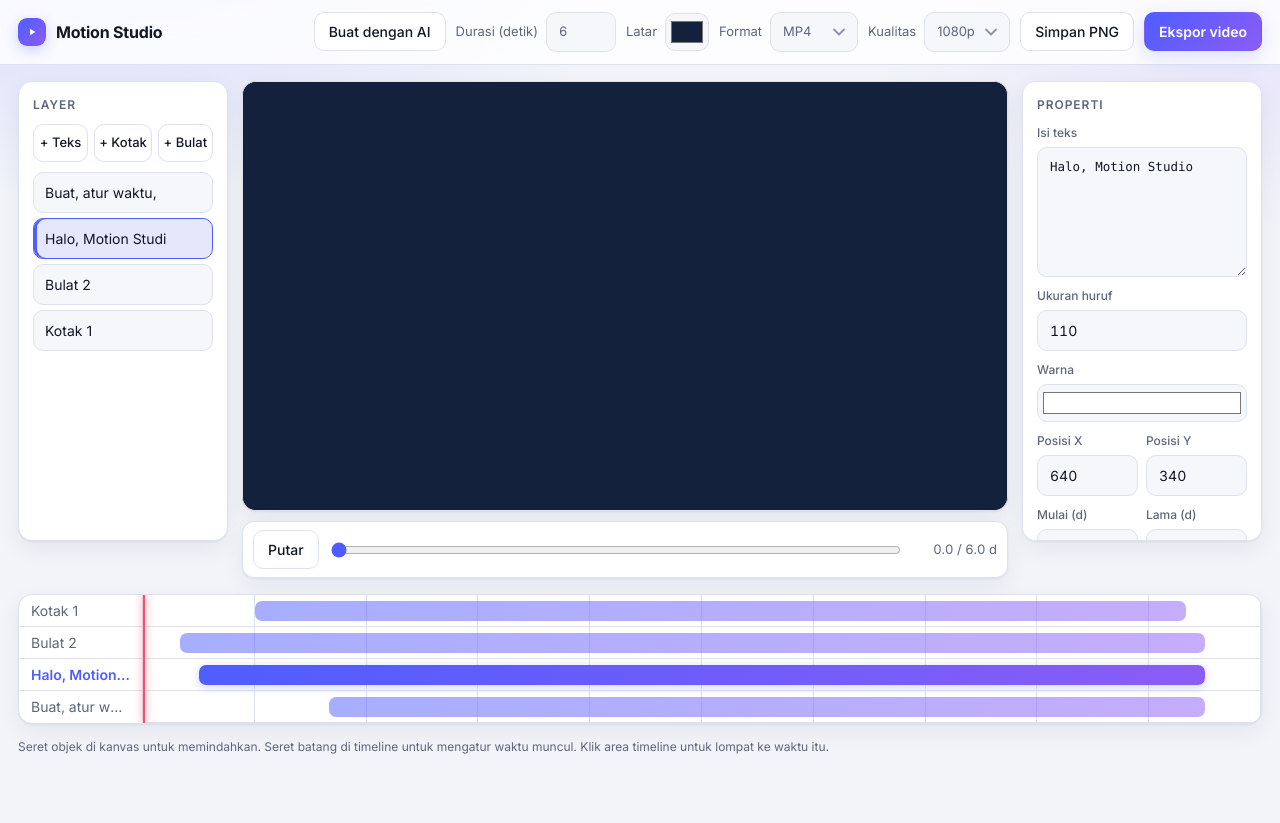
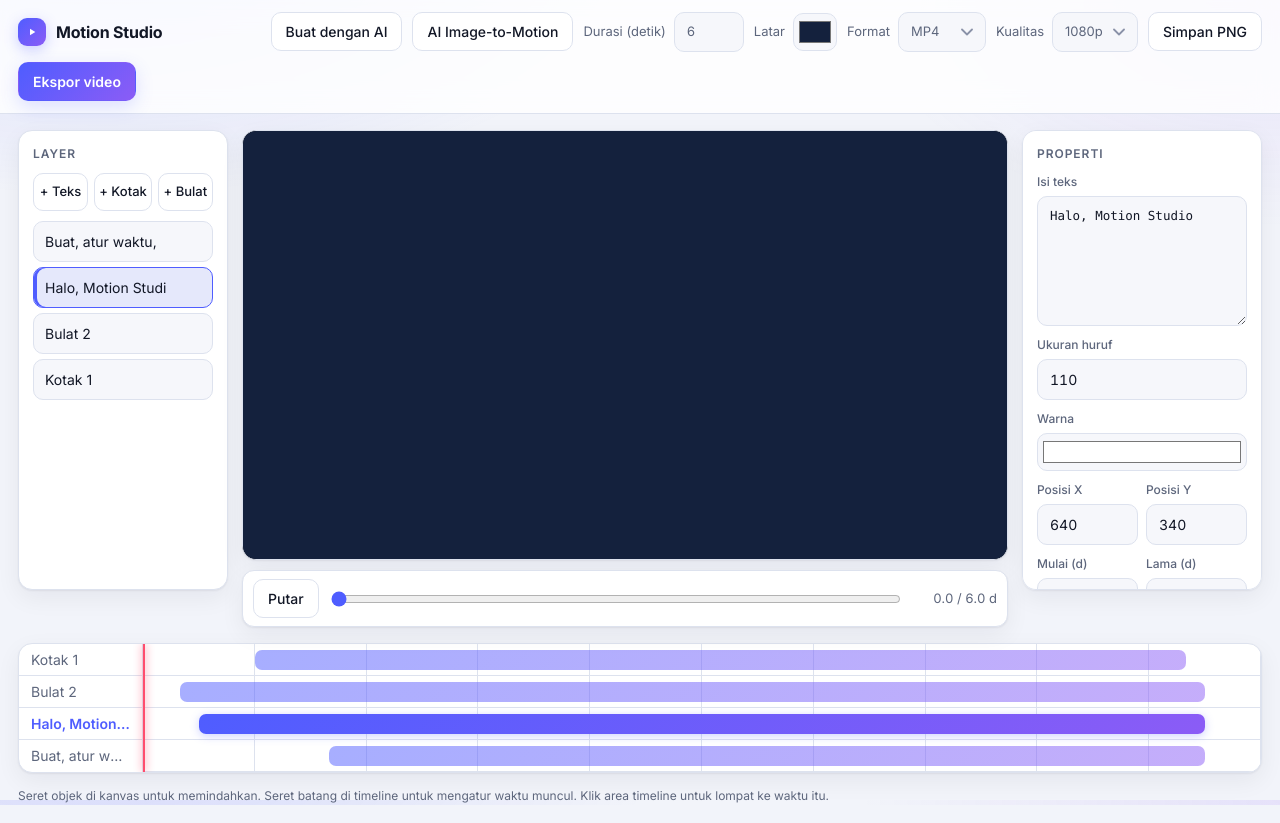
Before and after one commit to ardy0091/motionshtml, a plain HTML site: page index.html in a window 1280 px wide. Before the commit the page ends 800 px from the top, so only its background shows below. Drawn offline with Linux system fonts and the light colour scheme.

Commit message:
Update index.html

```diff
--- a/index.html
+++ b/index.html
@@ -10,6 +10,7 @@
 <header>
   <h1>Motion Studio</h1>
   <a class="btn" href="ai.html">Buat dengan AI</a>
+  <a class="btn" href="image-motion.html">AI Image-to-Motion</a>
   <label>Durasi (detik)<input id="dur" type="number" min="1" max="60" step="0.5" value="6"></label>
   <label>Latar<input id="bg" type="color" value="#14213d" style="width:44px"></label>
   <label>Format<select id="fmt" style="width:auto"><option value="mp4" selected>MP4</option><option value="mov">MOV</option><option value="webm">WebM</option></select></label>
```
